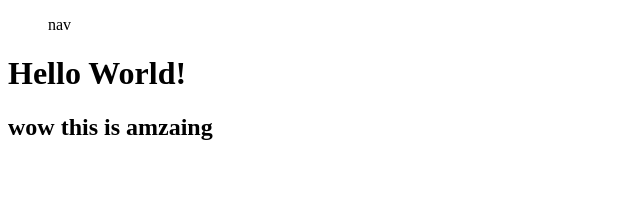
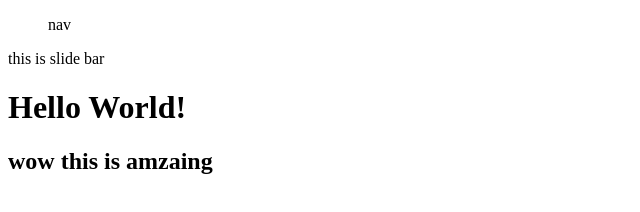
Before and after one commit to AmirhesamEn/test-git-github, a plain HTML site: page index.html in a window 1280 px wide. Shown: the whole page, without its empty margins (0-640 px from the left). Drawn offline with Linux system fonts and the light colour scheme.

Commit message:
added slidebar

```diff
--- a/index.html
+++ b/index.html
@@ -10,6 +10,12 @@
     <ul>nav</ul>
   </nav>
 
+  <div>
+    <div class="slidebar">
+      this is slide bar
+    </div>
+  </div>
+
   <h1>Hello World!</h1>
   <h2>wow this is amzaing</h2>
 </body>
```
